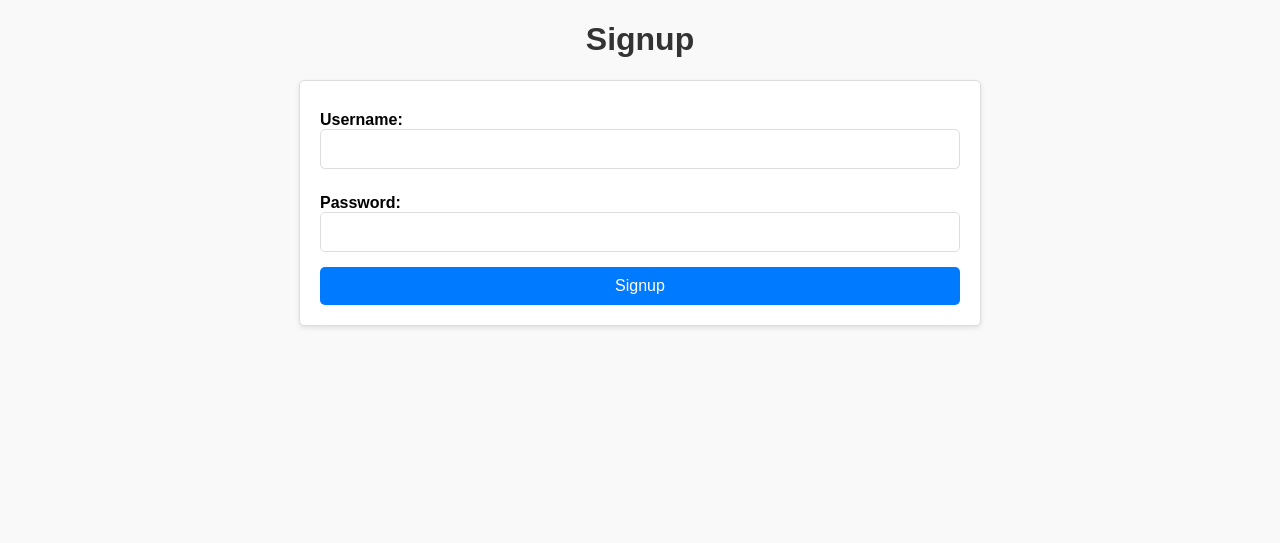
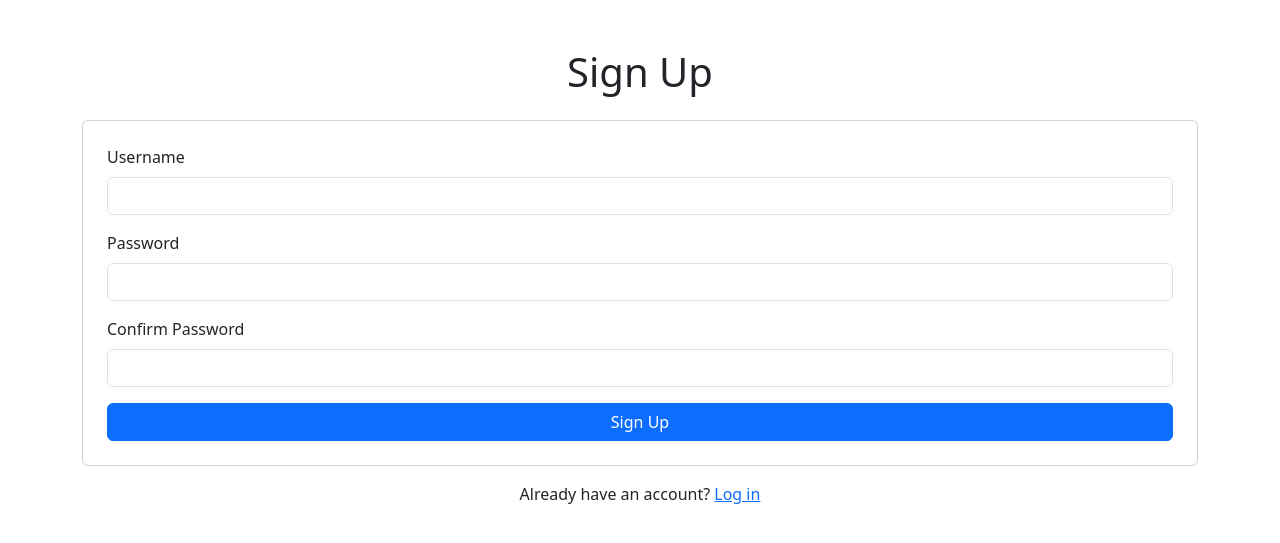
Before and after one commit to 11933341/web_project, a PHP site: page /signup.php in a window 1280 px wide. Shown: the top 543 px of the page. Run offline with PHP 8.4, Linux system fonts and the light colour scheme; a stand-in replaces the project's code that opens the database connection.

Commit message:
sign up added

```diff
--- a/public/login.php
+++ b/public/login.php
@@ -1,7 +1,5 @@
 <?php
-// include 'db.php';
 include '../config/db.php';
-
 session_start();
 
 if ($_SERVER['REQUEST_METHOD'] == 'POST') {
@@ -55,6 +53,9 @@ if ($_SERVER['REQUEST_METHOD'] == 'POST') {
             </div>
             <button type="submit" class="btn btn-primary w-100">Login</button>
         </form>
+        <p class="text-center mt-3">
+            Don't have an account? <a href="signup.php">Sign Up</a>
+        </p>
     </div>
 </body>
 
--- a/public/signup.php
+++ b/public/signup.php
@@ -1,48 +1,68 @@
 <?php
-session_start();
-// include 'db.php';
 include '../config/db.php';
 
-
-if ($_SERVER['REQUEST_METHOD'] === 'POST') {
+if ($_SERVER['REQUEST_METHOD'] == 'POST') {
     $username = $_POST['username'];
     $password = $_POST['password'];
-    $role = 'member'; // Default role is 'member'
+    $confirmPassword = $_POST['confirm_password'];
 
-    // Hash the password
-    $hashedPassword = password_hash($password, PASSWORD_BCRYPT);
+    if ($password !== $confirmPassword) {
+        $error = "Passwords do not match.";
+    } else {
+        $hashedPassword = password_hash($password, PASSWORD_DEFAULT);
 
-    // Insert user into the database
-    $stmt = $conn->prepare("INSERT INTO users (username, password, role) VALUES (?, ?, ?)");
-    $stmt->bind_param("sss", $username, $hashedPassword, $role);
+        // Default role for new users
+        $role = 'member';
 
-    if ($stmt->execute()) {
-        echo "Signup successful! <a href='login.php'>Login</a>";
-    } else {
-        echo "Error: " . $stmt->error;
+        $stmt = $conn->prepare("INSERT INTO users (username, password, role) VALUES (?, ?, ?)");
+        $stmt->bind_param("sss", $username, $hashedPassword, $role);
+
+        if ($stmt->execute()) {
+            $success = "Account created successfully. You can now <a href='login.php'>log in</a>.";
+        } else {
+            $error = "Error creating account: " . $stmt->error;
+        }
     }
 }
 ?>
-
 <!DOCTYPE html>
 <html lang="en">
 
 <head>
     <meta charset="UTF-8">
     <meta name="viewport" content="width=device-width, initial-scale=1.0">
-    <title>Signup</title>
-    <link rel="stylesheet" href="styles.css">
+    <title>Sign Up</title>
+    <link href="https://cdn.jsdelivr.net/npm/bootstrap@5.3.0-alpha1/dist/css/bootstrap.min.css" rel="stylesheet">
 </head>
 
 <body>
-    <h1>Signup</h1>
-    <form method="POST" action="signup.php">
-        <label for="username">Username:</label>
-        <input type="text" name="username" required>
-        <label for="password">Password:</label>
-        <input type="password" name="password" required>
-        <button type="submit">Signup</button>
-    </form>
+    <div class="container mt-5">
+        <h1 class="text-center mb-4">Sign Up</h1>
+        <form method="POST" class="card p-4">
+            <?php if (isset($error)) { ?>
+                <div class="alert alert-danger"><?php echo $error; ?></div>
+            <?php } ?>
+            <?php if (isset($success)) { ?>
+                <div class="alert alert-success"><?php echo $success; ?></div>
+            <?php } ?>
+            <div class="mb-3">
+                <label for="username" class="form-label">Username</label>
+                <input type="text" class="form-control" name="username" required>
+            </div>
+            <div class="mb-3">
+                <label for="password" class="form-label">Password</label>
+                <input type="password" class="form-control" name="password" required>
+            </div>
+            <div class="mb-3">
+                <label for="confirm_password" class="form-label">Confirm Password</label>
+                <input type="password" class="form-control" name="confirm_password" required>
+            </div>
+            <button type="submit" class="btn btn-primary w-100">Sign Up</button>
+        </form>
+        <p class="text-center mt-3">
+            Already have an account? <a href="login.php">Log in</a>
+        </p>
+    </div>
 </body>
 
 </html>
```
